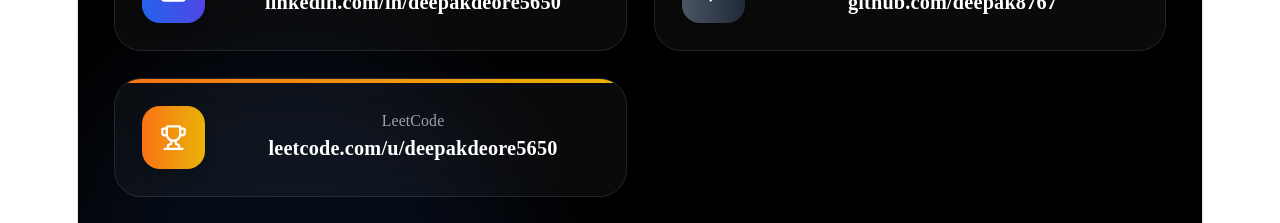
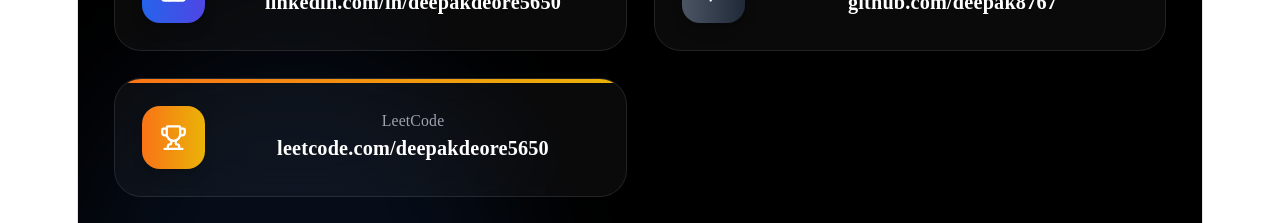
Before and after one commit to Deepak8767/Portfolio, a React app: page / in a window 1280 px wide. Shown: the part 8900-9123 px from the top of the page. Built offline with nearby package versions, Linux system fonts and the light colour scheme; the HTML template or start-up script is replaced by a standard one.

Commit message:
Update Contact.jsx

```diff
--- a/src/components/Contact.jsx
+++ b/src/components/Contact.jsx
@@ -46,7 +46,7 @@
 {
 icon: Trophy,
 label: "LeetCode",
-value: "leetcode.com/u/deepakdeore5650",
+value: "leetcode.com/deepakdeore5650",
 link: "https://leetcode.com/u/deepakdeore5650/",
 color: "from-orange-500 to-yellow-500",
 },
```
